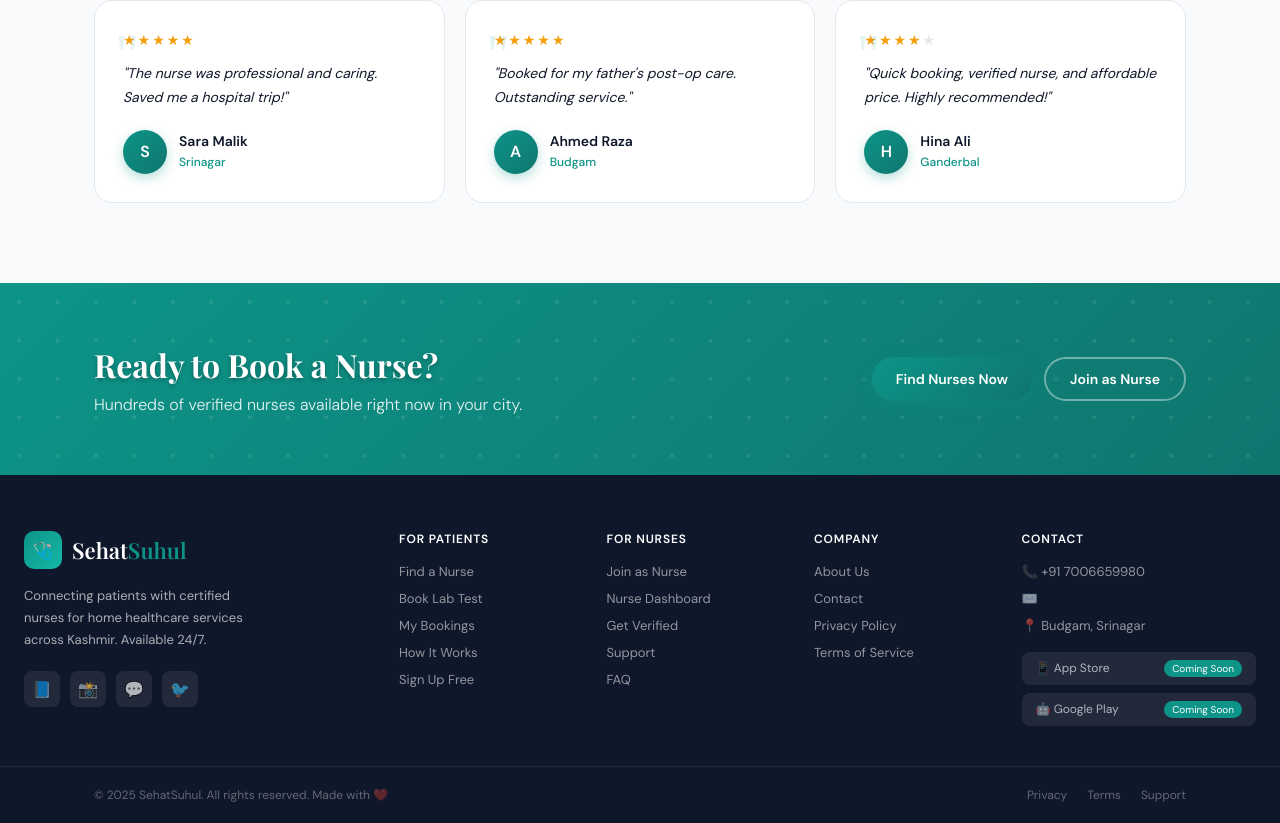
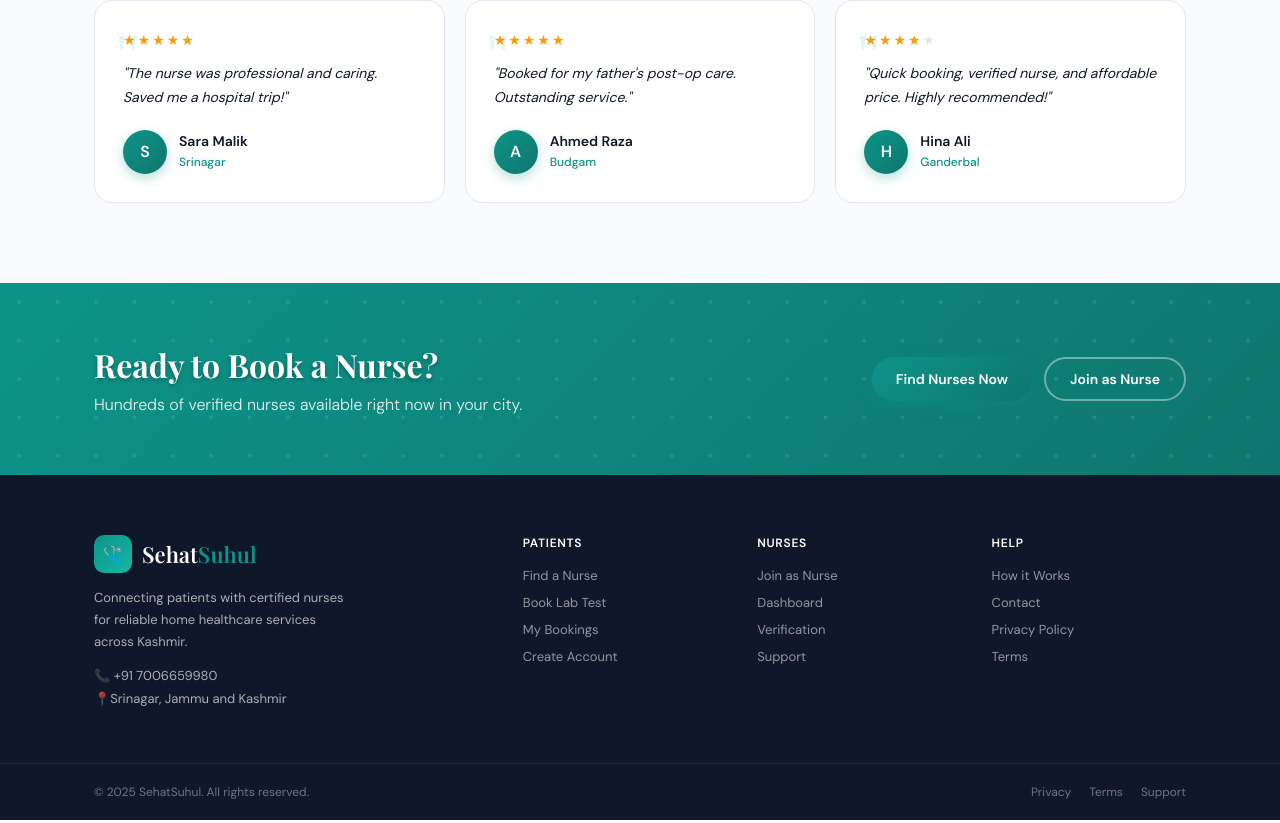
Before and after one commit to mudasirashraf156/sehatsuhul, a React (Create React App) app: page / in a window 1280 px wide. Shown: the part 2463-3286 px from the top of the page. Built offline with nearby package versions, Linux system fonts and the light colour scheme; the HTML template or start-up script is replaced by a standard one.

Commit message:
improve footer

```diff
--- a/src/components/Footer.css
+++ b/src/components/Footer.css
@@ -1,182 +1,168 @@
-.footer {
-  background: var(--slate);
-  color: rgba(255, 255, 255, .65);
-  margin-top: auto
+
+.footer{
+  background:var(--slate);
+  color:rgba(255,255,255,.65);
+  margin-top:auto;
+  padding-top:60px;
 }
 
-.footer-top {
-  display: grid;
-  grid-template-columns: 2fr 1fr 1fr 1fr 1.4fr;
-  gap: 40px;
-  padding: 56px 24px 40px
+/* top section */
+
+.footer-top{
+  display:grid;
+  grid-template-columns:2fr 1fr 1fr 1fr;
+  gap:40px;
+  padding:0 24px 40px;
 }
 
-.footer-brand .footer-logo {
-  display: flex;
-  align-items: center;
-  gap: 10px;
-  font-family: 'Playfair Display', serif;
-  font-size: 22px;
-  color: white;
-  text-decoration: none;
-  margin-bottom: 16px
+/* brand */
+
+.footer-brand{
+  display:flex;
+  flex-direction:column;
+  gap:14px;
+  padding-bottom:16px;
 }
 
-.footer-logo-icon {
-  width: 38px;
-  height: 38px;
-  border-radius: 10px;
-  background: linear-gradient(135deg, var(--teal), #14b8a6);
-  display: flex;
-  align-items: center;
-  justify-content: center;
-  font-size: 16px
+
+.footer-logo{
+  display:flex;
+  align-items:center;
+  gap:10px;
+  font-family:'Playfair Display',serif;
+  font-size:22px;
+  color:white;
+  text-decoration:none;
 }
 
-.footer-brand .footer-logo span span {
-  color: var(--teal)
+.footer-logo-icon{
+  width:38px;
+  height:38px;
+  border-radius:10px;
+  background:linear-gradient(135deg,var(--teal),#14b8a6);
+  display:flex;
+  align-items:center;
+  justify-content:center;
+  font-size:16px;
 }
 
-.footer-brand p {
-  font-size: 13px;
-  line-height: 1.7;
-  max-width: 240px;
-  margin-bottom: 20px
+.footer-logo span span{
+  color:var(--teal);
 }
 
-.footer-social {
-  display: flex;
-  gap: 10px
+.footer-brand p{
+  font-size:13px;
+  line-height:1.7;
+  max-width:260px;
 }
 
-.footer-social a {
-  width: 36px;
-  height: 36px;
-  border-radius: 8px;
-  background: rgba(255, 255, 255, .08);
-  display: flex;
-  align-items: center;
-  justify-content: center;
-  font-size: 16px;
-  text-decoration: none;
-  transition: background .2s
+/* contact info */
+
+.footer-contact-info{
+  display:flex;
+  flex-direction:column;
+  gap:6px;
+  font-size:13px;
 }
 
-.footer-social a:hover {
-  background: var(--teal)
+/* columns */
+
+.footer-col{
+  display:flex;
+  flex-direction:column;
+  gap:10px;
+  padding-bottom:5px;
 }
 
-.footer-col {
-  display: flex;
-  flex-direction: column;
-  gap: 10px
+.footer-col h4{
+  font-size:12px;
+  font-weight:700;
+  color:white;
+  text-transform:uppercase;
+  letter-spacing:.06em;
+  margin-bottom:6px;
 }
 
-.footer-col h4 {
-  font-size: 12px;
-  font-weight: 700;
-  color: white;
-  text-transform: uppercase;
-  letter-spacing: .07em;
-  margin-bottom: 6px
+.footer-col a{
+  width:fit-content;
+  font-size:13px;
+  color:rgba(255,255,255,.55);
+  text-decoration:none;
+  transition:.2s;
 }
 
-.footer-col a,
-.footer-col span {
-  font-size: 13px;
-  color: rgba(255, 255, 255, .55);
-  text-decoration: none;
-  transition: color .2s
+.footer-col a:hover{
+  color:var(--teal);
 }
 
-.footer-col a:hover {
-  color: var(--teal)
+/* bottom */
+
+.footer-bottom{
+  border-top:1px solid rgba(255,255,255,.08);
+  padding:20px 0;
 }
 
-.footer-contact span {
-  display: flex;
-  align-items: center;
-  gap: 8px
+.footer-bottom-inner{
+  display:flex;
+  align-items:center;
+  justify-content:space-between;
+  font-size:12px;
+  color:rgba(255,255,255,.4);
 }
 
-.app-btns {
-  display: flex;
-  flex-direction: column;
-  gap: 8px;
-  margin-top: 8px
+.footer-bottom-inner div{
+  display:flex;
+  gap:18px;
 }
 
-.app-btns>div {
-  font-size: 12px;
-  padding: 8px 14px;
-  border-radius: 8px;
-  background: rgba(255, 255, 255, .08);
-  cursor: pointer;
-  transition: background .2s;
-  display: flex;
-  justify-content: space-between;
-  align-items: center
+.footer-bottom-inner a{
+  color:rgba(255,255,255,.4);
+  text-decoration:none;
+  transition:.2s;
 }
 
-.app-btns>div:hover {
-  background: rgba(255, 255, 255, .15)
+.footer-bottom-inner a:hover{
+  color:var(--teal);
 }
 
-.app-btns span {
-  font-size: 10px;
-  background: var(--teal);
-  color: white;
-  padding: 2px 8px;
-  border-radius: 20px
+/* tablet */
+
+@media(max-width:900px){
+
+  .footer-top{
+    grid-template-columns:1fr 1fr;
+    gap:32px;
+  }
+
+  .footer-brand{
+    grid-column:1/-1;
+    max-width:420px;
+  }
+
 }
 
-.footer-bottom {
-  border-top: 1px solid rgba(255, 255, 255, .08);
-  padding: 20px 0
-}
+/* mobile */
 
-.footer-bottom-inner {
-  display: flex;
-  align-items: center;
-  justify-content: space-between;
-  font-size: 12px;
-  color: rgba(255, 255, 255, .35)
-}
+@media(max-width:520px){
 
-.footer-bottom-inner div {
-  display: flex;
-  gap: 20px
-}
-
-.footer-bottom-inner a {
-  color: rgba(255, 255, 255, .35);
-  text-decoration: none;
-  transition: color .2s
-}
-
-.footer-bottom-inner a:hover {
-  color: var(--teal)
-}
-
-@media(max-width:900px) {
-  .footer-top {
-    grid-template-columns: 1fr 1fr;
-    gap: 32px
+  .footer-top{
+    grid-template-columns:1fr;
+    gap:26px;
+    padding:0 20px 32px;
   }
 
-  .footer-brand {
-    grid-column: 1/-1
-  }
-}
-
-@media(max-width:480px) {
-  .footer-top {
-    grid-template-columns: 1fr
+  .footer-brand{
+    max-width:100%;
   }
 
-  .footer-bottom-inner {
-    flex-direction: column;
-    gap: 12px;
-    text-align: center
+  .footer-logo{
+    justify-content:flex-start;
   }
+
+  .footer-bottom-inner{
+    flex-direction:column;
+    align-items:flex-start;
+    gap:12px;
+  }
+
 }
--- a/src/components/Footer.jsx
+++ b/src/components/Footer.jsx
@@ -1,67 +1,82 @@
-import { Link } from 'react-router-dom';
-import './Footer.css';
+
+import { Link } from "react-router-dom";
+import "./Footer.css";
 
 export default function Footer() {
   return (
     <footer className="footer">
-      <div className="footer-top">
+
+      <div className="footer-top container">
+
+        {/* Brand */}
         <div className="footer-brand">
+
           <Link to="/" className="footer-logo">
             <div className="footer-logo-icon">🩺</div>
-            <span>Sehat<span>Suhul</span></span>
+            <span>
+              Sehat<span>Suhul</span>
+            </span>
           </Link>
-          <p>Connecting patients with certified nurses for home healthcare services across Kashmir. Available 24/7.</p>
-          <div className="footer-social">
-            <a href="#" aria-label="Facebook">📘</a>
-            <a href="#" aria-label="Instagram">📸</a>
-            <a href="#" aria-label="WhatsApp">💬</a>
-            <a href="#" aria-label="Twitter">🐦</a>
+
+          <p>
+            Connecting patients with certified nurses for reliable home
+            healthcare services across Kashmir.
+          </p>
+
+          <div className="footer-contact-info">
+            <span>📞 +91 7006659980</span>
+            <span>📍Srinagar, Jammu and Kashmir</span>
           </div>
+
         </div>
+
+        {/* Patients */}
         <div className="footer-col">
-          <h4>For Patients</h4>
+          <h4>Patients</h4>
           <Link to="/nurses">Find a Nurse</Link>
           <Link to="/services">Book Lab Test</Link>
           <Link to="/patient/dashboard">My Bookings</Link>
-          <Link to="/about">How It Works</Link>
-          <Link to="/register?role=patient">Sign Up Free</Link>
+          <Link to="/register?role=patient">Create Account</Link>
         </div>
+
+        {/* Nurses */}
         <div className="footer-col">
-          <h4>For Nurses</h4>
+          <h4>Nurses</h4>
           <Link to="/register?role=nurse">Join as Nurse</Link>
-          <Link to="/nurse/dashboard">Nurse Dashboard</Link>
-          <Link to="/about">Get Verified</Link>
+          <Link to="/nurse/dashboard">Dashboard</Link>
+          <Link to="/about">Verification</Link>
           <Link to="/contact">Support</Link>
-          <Link to="/about">FAQ</Link>
         </div>
+
+        {/* Help */}
         <div className="footer-col">
-          <h4>Company</h4>
-          <Link to="/about">About Us</Link>
+          <h4>Help</h4>
+          <Link to="/about">How it Works</Link>
           <Link to="/contact">Contact</Link>
           <Link to="/privacy">Privacy Policy</Link>
-          <Link to="/terms">Terms of Service</Link>
+          <Link to="/terms">Terms</Link>
         </div>
-        <div className="footer-col footer-contact">
-          <h4>Contact</h4>
-          <span>📞 +91 7006659980</span>
-          <span>✉️ </span>
-          <span>📍 Budgam, Srinagar</span>
-          <div className="app-btns">
-            <div>📱 App Store <span>Coming Soon</span></div>
-            <div>🤖 Google Play <span>Coming Soon</span></div>
-          </div>
-        </div>
+
       </div>
+
+      {/* Bottom bar */}
+
       <div className="footer-bottom">
+
         <div className="container footer-bottom-inner">
-          <span>© 2025 SehatSuhul. All rights reserved. Made with ❤️ </span>
+
+          <span>© 2025 SehatSuhul. All rights reserved.</span>
+
           <div>
             <Link to="/privacy">Privacy</Link>
             <Link to="/terms">Terms</Link>
             <Link to="/contact">Support</Link>
           </div>
+
         </div>
+
       </div>
+
     </footer>
   );
 }
```
